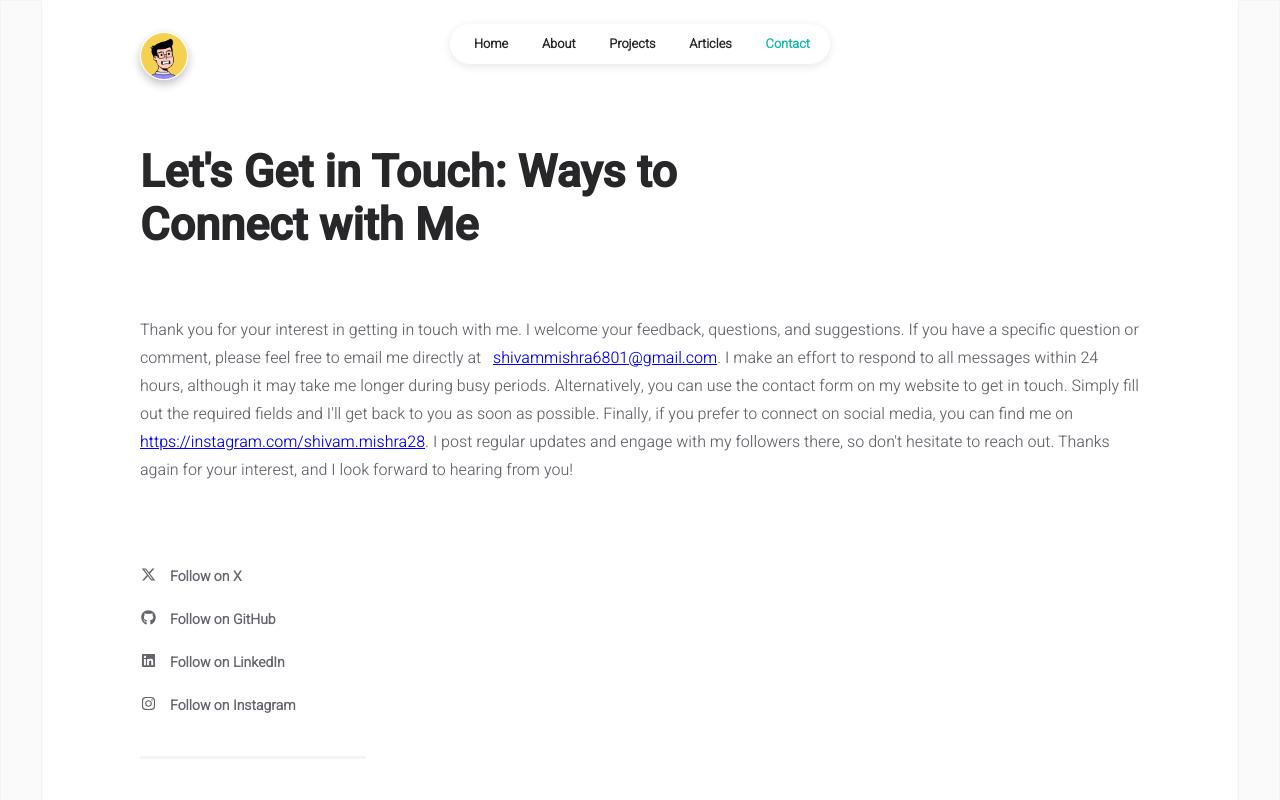
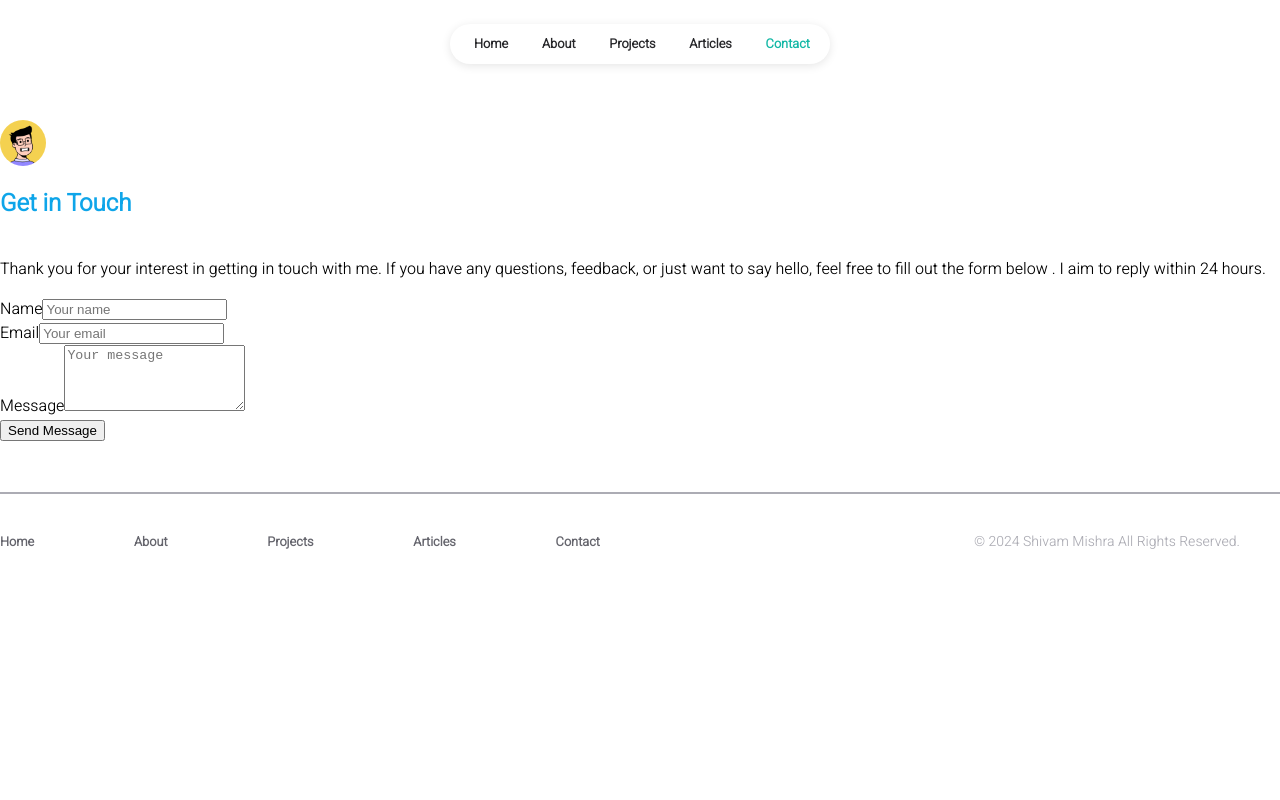
Before and after one commit to shivammishra28/portfolio, a React (Create React App) app: page /contact in a window 1280 px wide. Shown: the top 800 px of the page. Built offline with nearby package versions, Linux system fonts and the light colour scheme.

Commit message:
Update contact.jsx

```diff
--- a/src/pages/contact.jsx
+++ b/src/pages/contact.jsx
@@ -4,7 +4,6 @@ import { Helmet } from "react-helmet";
 import NavBar from "../components/common/navBar";
 import Footer from "../components/common/footer";
 import Logo from "../components/common/logo";
-import Socials from "../components/about/socials";
 
 import INFO from "../data/user";
 import SEO from "../data/seo";
@@ -12,6 +11,29 @@ import SEO from "../data/seo";
 import "./styles/contact.css";
 
 const Contact = () => {
+  const handleSubmit = async (e) => {
+    e.preventDefault();
+
+    const formData = {
+        name :"",
+        email :"",
+        message :""
+    };
+
+    try {
+        const response = await fetch("http://localhost:5000/contact", {
+            method: "POST",
+            headers: { "Content-Type": "application/json" },
+            body: JSON.stringify(formData)
+        });
+
+        const result = await response.json();
+        alert(result.success || result.error);
+    } catch (error) {
+        alert("Error sending message!");
+        console.error(error);
+    }
+};
 	useEffect(() => {
 		window.scrollTo(0, 0);
 	}, []);
@@ -23,65 +45,58 @@ const Contact = () => {
 			<Helmet>
 				<title>{`Contact | ${INFO.main.title}`}</title>
 				<meta name="description" content={currentSEO.description} />
-				<meta
-					name="keywords"
-					content={currentSEO.keywords.join(", ")}
-				/>
+				<meta name="keywords" content={currentSEO.keywords.join(", ")} />
 			</Helmet>
 
-			<div className="page-content">
+			<div className="contact-page">
 				<NavBar active="contact" />
-				<div className="content-wrapper">
-					<div className="contact-logo-container">
-						<div className="contact-logo">
+
+				<div className="contact-container">
+					<div className="logo-fixed">
 						<Logo width={46} />
 					</div>
+
+					<h2 className="contact-title">
+						<span className="highlight">Get in Touch</span>
+					</h2>
+
+					<p className="contact-description">
+						Thank you for your interest in getting in touch with me. If you have any
+						questions, feedback, or just want to say hello, feel free to fill out the
+						form below
+
+						. I aim to reply within 24 hours.
+					</p>
+
+					{/* Contact Form */}
+					<div className="form-wrapper">
+						<form  onSubmit={handleSubmit} className="contact-form">
+							<div className="form-group">
+								<label>Name</label>
+								<input type="text"  name="name" placeholder="Your name" />
 							</div>
 
-					<div className="contact-container">
-						<div className="title contact-title">
-							Let's Get in Touch: Ways to Connect with Me
+							<div className="form-group">
+								<label>Email</label>
+								<input type="email" name="email" placeholder="Your email" />
 							</div>
 
-						<div className="subtitle contact-subtitle">
-							Thank you for your interest in getting in touch with
-							me. I welcome your feedback, questions, and
-							suggestions. If you have a specific question or
-							comment, please feel free to email me directly at
-							&nbsp;{" "}
-							<a href={`mailto:${INFO.main.email}`}>
-								{INFO.main.email}
-							</a>
-							. I make an effort to respond to all messages within
-							24 hours, although it may take me longer during busy
-							periods. Alternatively, you can use the contact form
-							on my website to get in touch. Simply fill out the
-							required fields and I'll get back to you as soon as
-							possible. Finally, if you prefer to connect on
-							social media, you can find me on{" "}
-							<a
-								href={INFO.socials.instagram}
-								target="_blank"
-								rel="noreferrer"
-							>
-								{INFO.socials.instagram}
-							</a>
-							. I post regular updates and engage with my
-							followers there, so don't hesitate to reach out.
-							Thanks again for your interest, and I look forward
-							to hearing from you!
-						</div>
+							<div className="form-group">
+								<label>Message</label>
+								<textarea rows="4" name="message" placeholder="Your message" />
 							</div>
 
-					<div className="socials-container">
-						<div className="contact-socials">
-							<Socials />
+							<button type="submit" className="submit-button">
+								Send Message
+							</button>
+						</form>
 					</div>
+
+
 				</div>
 
 				<div className="page-footer">
 					<Footer />
-					</div>
 				</div>
 			</div>
 		</React.Fragment>
```
Lines whose indentation alone changed are shown as unchanged.
